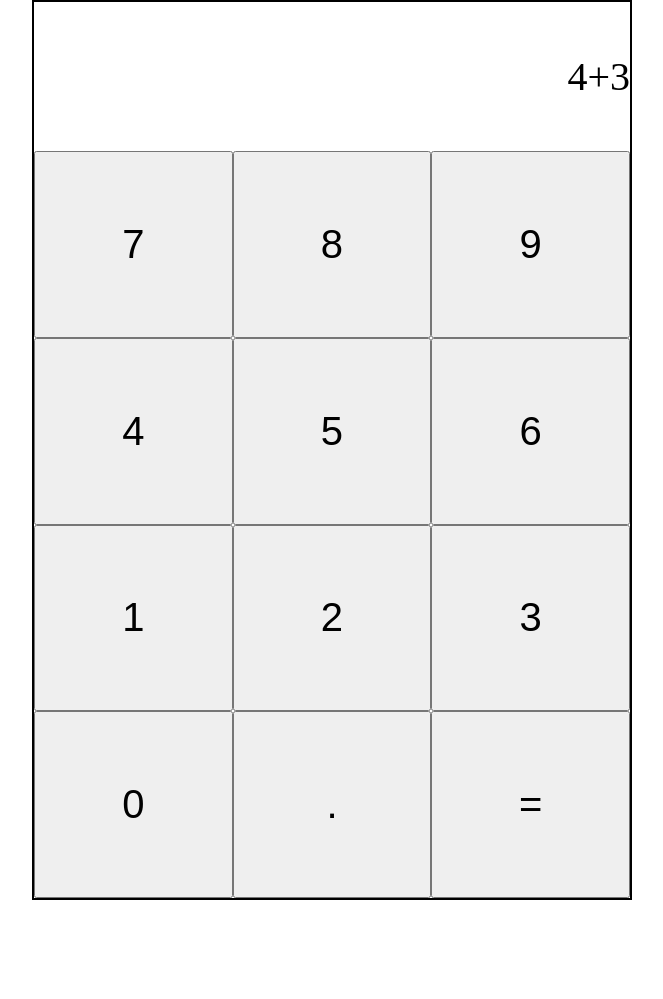
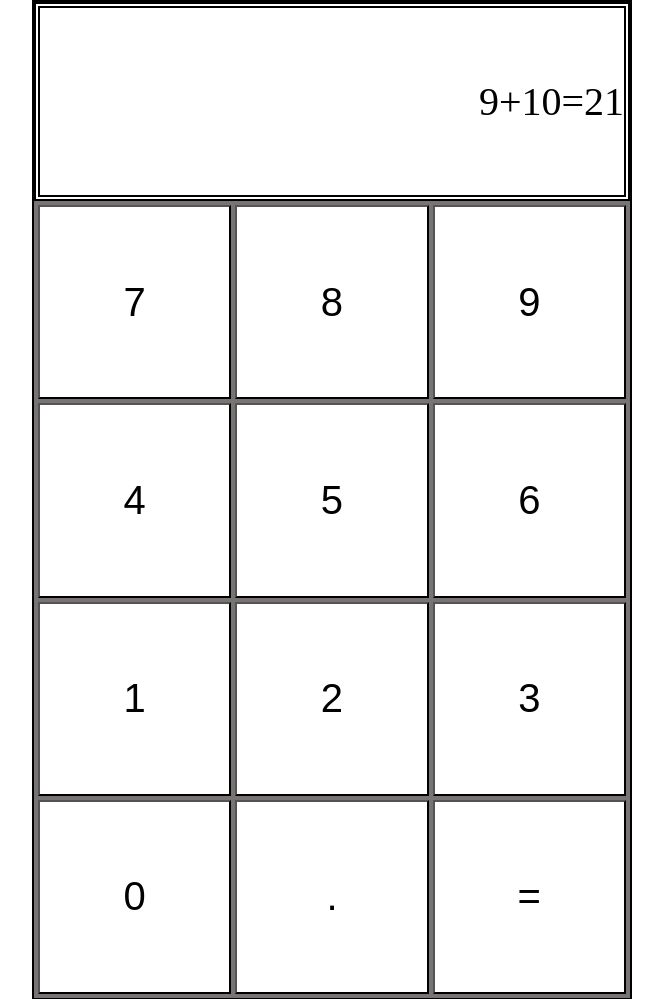
Before and after one commit to matejadb/simple-calculator, a plain HTML site: page index.html in a window 1280 px wide. Shown: the whole page, without its empty margins (308-971 px from the left). Before the commit the page ends 900 px from the top, so only its background shows below. Drawn offline with Linux system fonts and the light colour scheme.

Commit message:
Add basic style

```diff
--- a/index.html
+++ b/index.html
@@ -8,7 +8,9 @@
 	</head>
 	<body>
 		<div class="calculator-container">
-			<div class="result-screen">4+3</div>
+			<div class="result-screen">
+				<div class="result">9+10=21</div>
+			</div>
 			<div class="number-container">
 				<div class="number">
 					<button class="number-button">7</button>
--- a/styles/style.css
+++ b/styles/style.css
@@ -12,31 +12,46 @@ body {
 }
 
 .calculator-container {
+	background-color: rgb(121, 116, 116);
+	color: #ffffff;
 	display: flex;
 	flex-direction: column;
 	width: 600px;
-	height: 900px;
+	height: 1000px;
 	border: 2px solid black;
 	margin: auto;
 }
 
 .result-screen {
 	display: flex;
-	justify-content: end;
-	align-items: center;
-	height: 150px;
+	border: 2px solid black;
+	padding: 2px;
+	height: 200px;
 	width: 200;
 	font-size: 40px;
+	background-color: #ffffff;
+	color: #000000;
+}
+
+.result {
+	display: flex;
+	align-items: center;
+	justify-content: end;
+	width: 100%;
+	height: 100%;
+	border: 2px solid black;
 }
 
 .number-container {
-	height: 750px;
+	padding: 2px;
+	height: 800px;
 	display: flex;
 	flex-direction: row;
 	flex-wrap: wrap;
 }
 
 .number {
+	padding: 2px;
 	width: 33.33%;
 }
 
@@ -44,4 +59,11 @@ body {
 	height: 100%;
 	width: 100%;
 	font-size: 40px;
+	color: #000000;
+	background-color: rgb(255, 255, 255);
 }
+
+.number-button:hover {
+	background-color: gray;
+	cursor: pointer;
+}
```
